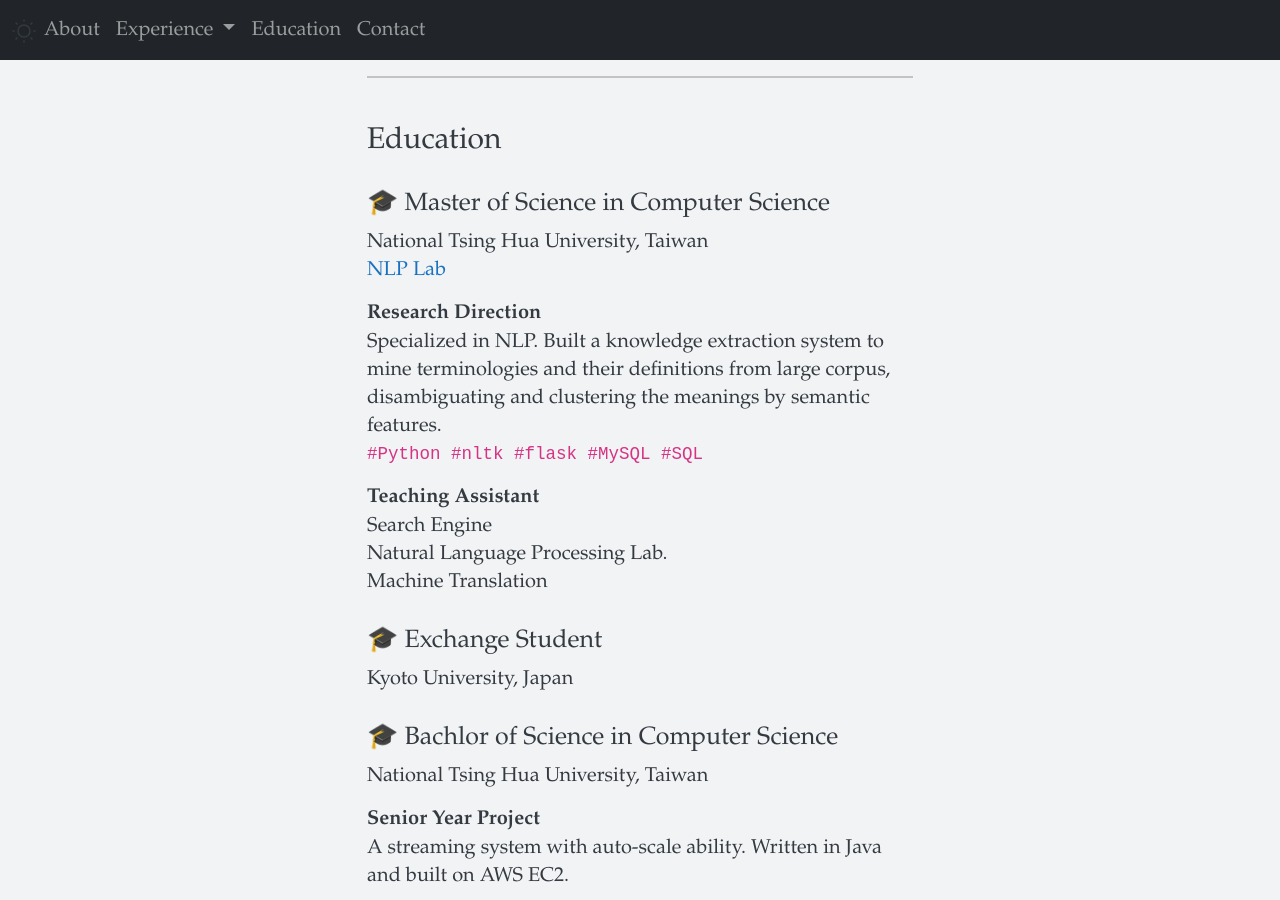
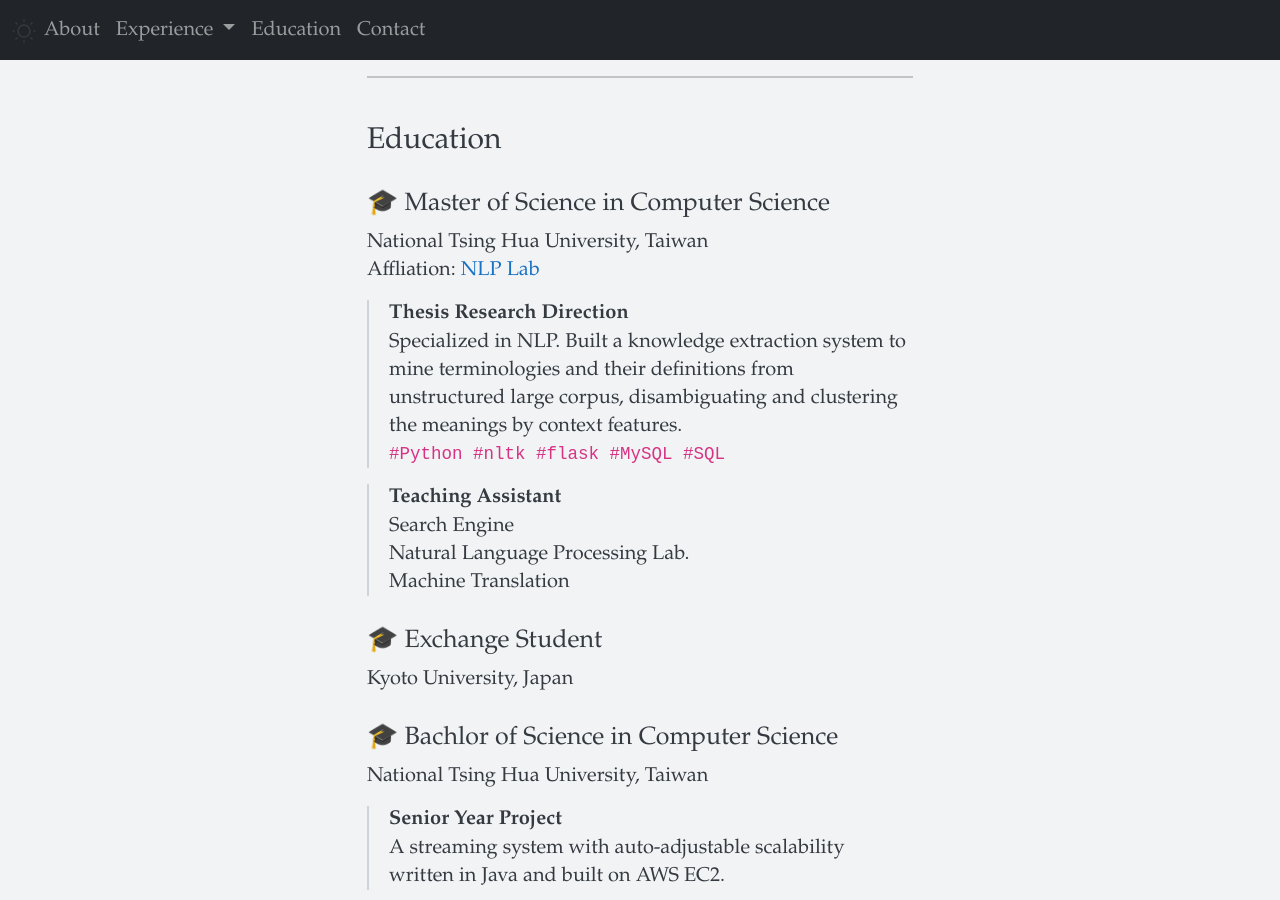
Before and after one commit to ikulan/personal_website_v1, a Jekyll site: the page built from index.md, in a window 1280 px wide and 900 px high, scrolled down 5082 px. Built offline with Jekyll 4.4.1, drawn with Linux system fonts in a browser that asks for light colours.

Commit message:
Improve education section

```diff
--- a/index.md
+++ b/index.md
@@ -77,13 +77,13 @@ The first job after I graduated was to develop system software of consumer elect
 
 ## 🎓 Master of Science in Computer Science
 National Tsing Hua University, Taiwan \
-[NLP Lab](https://www.nlplab.cc/)
+Affliation: [NLP Lab](https://www.nlplab.cc/)
 
-<dt>Research Direction</dt>
-Specialized in NLP. Built a knowledge extraction system to mine terminologies and their definitions from large corpus, disambiguating and clustering the meanings by semantic features. \
+> <dt>Thesis Research Direction</dt>
+> Specialized in NLP. Built a knowledge extraction system to mine terminologies and their definitions from unstructured large corpus, disambiguating and clustering the meanings by context features. \
 `#Python #nltk #flask #MySQL #SQL`
 
-<dt>Teaching Assistant</dt>
+> <dt>Teaching Assistant</dt>
 Search Engine \
 Natural Language Processing Lab. \
 Machine Translation
@@ -94,10 +94,13 @@ Kyoto University, Japan
 ## 🎓 Bachlor of Science in Computer Science
 National Tsing Hua University, Taiwan
 
-<dt>Senior Year Project</dt>
-A streaming system with auto-scale ability. Written in Java and built on AWS EC2.
+> <dt>Senior Year Project</dt>
+> A streaming system with auto-adjustable scalability written in Java and built on AWS EC2.
+
+<br/>
 
 ***
+
 <p id="contact"></p>
 Thank you for visiting my webpage. Feel free to contact me via following methods.
 {% include contact.html %}
```
